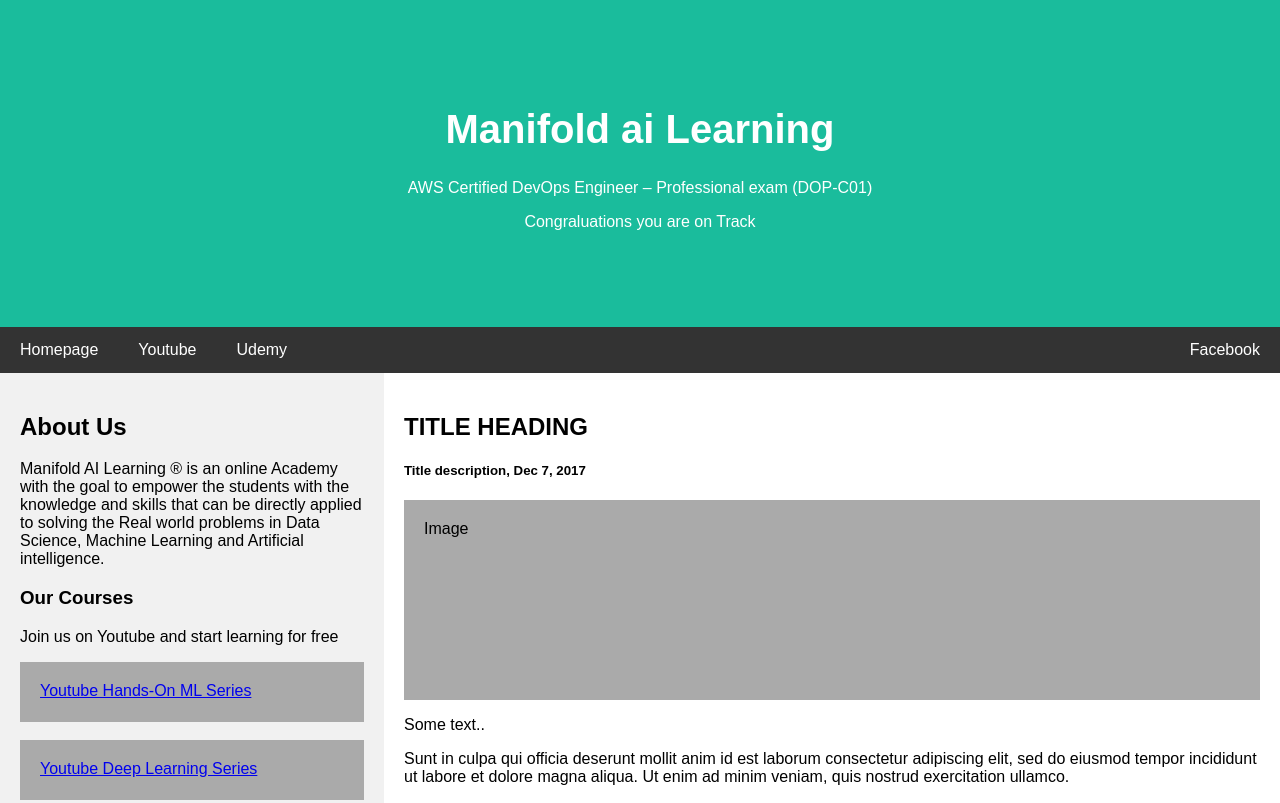
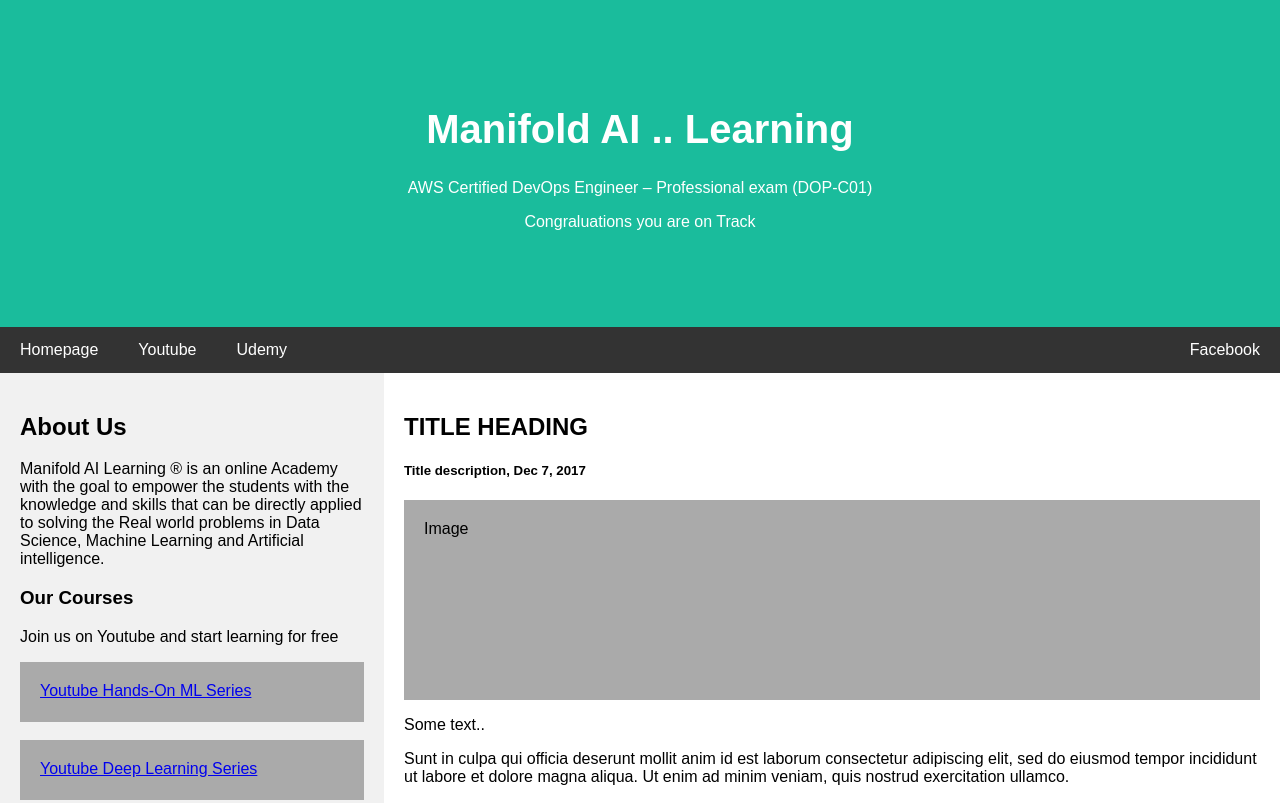
Before and after one commit to bututoubaobei-0108/pipeline_repo, a plain HTML site: page index.html in a window 1280 px wide. Shown: the top 803 px of the page. Drawn offline with Linux system fonts and the light colour scheme.

Commit message:
Update index.html

```diff
--- a/index.html
+++ b/index.html
@@ -113,7 +113,7 @@
 <body>
 
 <div class="header">
-  <h1>Manifold ai Learning</h1>
+  <h1>Manifold AI .. Learning</h1>
   <p>AWS Certified DevOps Engineer – Professional exam (DOP-C01)</p>
   <p>Congraluations you are on Track</p>
 </div>
```
